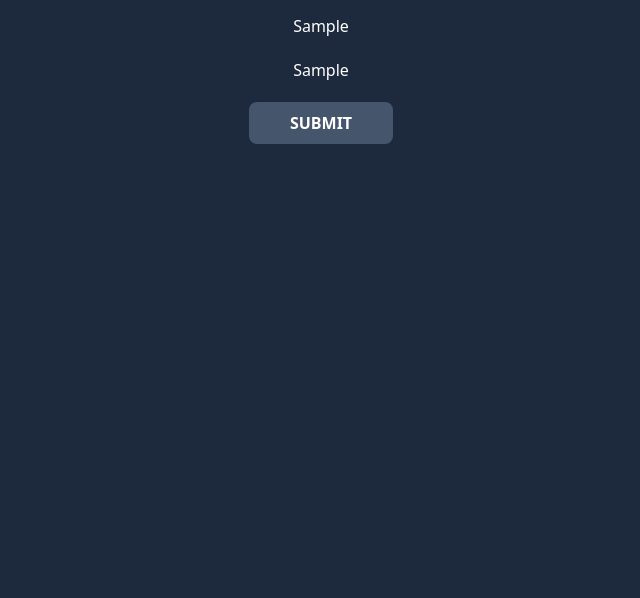
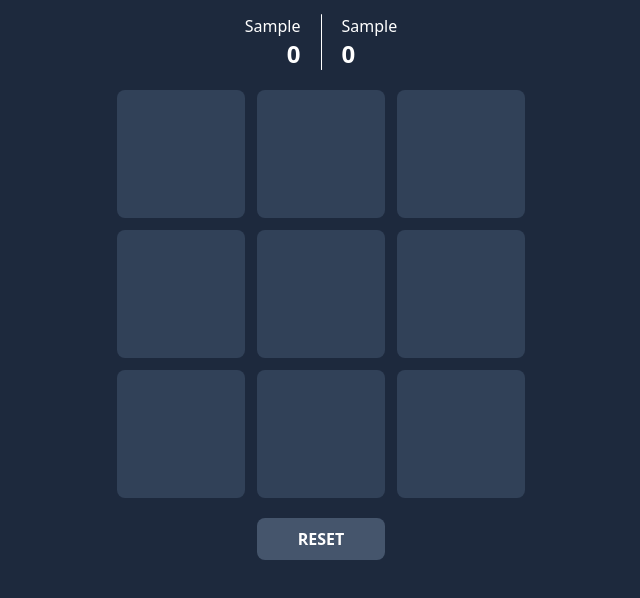
Before and after one commit to COPA100/TicTacToe, a plain HTML site: page index.html in a window 1280 px wide. Both pictures are taken after typing "Sample", "Sample" into the empty fields and a click on the button "SUBMIT". Shown: the part 66-664 px from the top of the page, without its empty margins (319-959 px from the left). Drawn offline with nearby package versions, Linux system fonts and the light colour scheme.

Commit message:
event listeners

```diff
--- a/app.js
+++ b/app.js
@@ -83,6 +83,7 @@ const player2Name = document.getElementById("player2Name");
 const player2Score = document.getElementById("player2Score");
 
 const resetBtn = document.getElementById("resetBtn");
+const submitBtn = document.getElementById("submitBtn");
 
 const mainGrid = document.getElementById("mainGrid");
 
@@ -100,14 +101,19 @@ resetBtn.addEventListener("click", () => {
     game.resetGameboard;
 });
 
-function renderLibrary() {
+submitBtn.addEventListener("click", () => {
+    const p1Name = document.getElementById("inputP1").value;
+    console.log(p1Name);
+    const p2Name = document.getElementById("inputP2").value;
+    const game = gameRunner();
+    game.initializeGame(p1Name, p2Name);
 
-}
+    player1Name.innerHTML = p1Name;
+    player2Name.innerHTML = p2Name;
 
-// Initialize game Initialize game Initialize game Initialize game
+    document.getElementById("hideInput").classList.remove("flex");
+    document.getElementById("hideInput").classList.add("hidden");
+    document.getElementById("hideMain").classList.remove("hidden");
+});
 
-const game = gameRunner();
-
-game.initializeGame("john", "bob");
-
-console.log(game.getBoard());
+function renderLibrary() {}
--- a/index.html
+++ b/index.html
@@ -10,16 +10,19 @@
         <h1 class="text-4xl font-bold flex justify-center py-5">TIC-TAC-TOE</h1>
         <div id="hideInput" class="flex flex-col items-center pb-5 gap-5">
             <input
+                id="inputP1"
                 type="text"
                 class="text-center"
                 placeholder="Enter player 1 name..."
             />
             <input
+                id="inputP2"
                 type="text"
                 class="text-center"
                 placeholder="Enter player 2 name..."
             />
             <button
+                id="submitBtn"
                 class="bg-slate-600 px-10 py-2 rounded-lg cursor-pointer border-1 border-transparent uppercase font-semibold hover:shadow-md hover:scale-[102%] hover:border-white transition-all"
             >
                 SUBMIT
@@ -85,5 +88,7 @@
                 </button>
             </div>
         </section>
+
+        <script src="app.js"></script>
     </body>
 </html>
```
